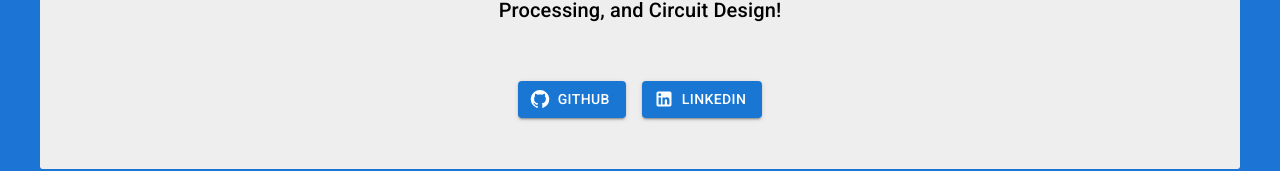
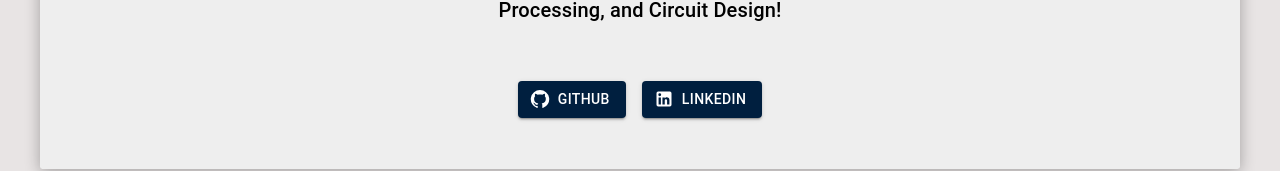
Before and after one commit to JohnMcWhirter10/personal-website, a React app: page / in a window 1280 px wide. Shown: the part 647-818 px from the top of the page. Built offline with nearby package versions, Linux system fonts and the light colour scheme.

Commit message:
Updating Color Scheme on Website

```diff
--- a/public/index.html
+++ b/public/index.html
@@ -4,8 +4,7 @@
   <meta charset="utf-8" />
   <link rel="icon" href="favicon.ico" />
   <meta name="viewport" content="width=device-width, initial-scale=1" />
-  <link href="https://fonts.googleapis.com/css2?family=Roboto:wght@400;500;700&display=swap" rel="stylesheet">
-
+  <link rel="stylesheet" href="https://fonts.googleapis.com/css2?family=Montserrat:wght@400;500;700&display=swap">
   <style>
     body {
       margin: 0;
@@ -13,8 +12,8 @@
       display: flex;
       justify-content: center;
       align-items: center;
-      background-color: #1c74d4;
-      font-family: 'Roboto', sans-serif;
+      background-color: #e8e4e4;
+      font-family: 'Montserrat', sans-serif; /* Change font-family to Montserrat */
     }
   </style>
   <title>John McWhirter</title>
--- a/src/App.tsx
+++ b/src/App.tsx
@@ -5,48 +5,35 @@ import {
   Tabs,
   createTheme,
   ThemeProvider,
+  styled,
 } from "@mui/material";
 import TabPanel from "./components/TabPanel";
 import Home from "./components/Home";
 import { containerStyle } from "./constants/constants";
 
-const theme = createTheme({
-  components: {
-    MuiTabs: {
-      styleOverrides: {
-        root: {
+const CustomTabs = styled(Tabs)({
   position: "relative",
   zIndex: 1,
-        },
-      },
-    },
-    MuiTab: {
-      styleOverrides: {
-        root: {
+});
+
+const CustomTab = styled(Tab)(({ theme }) => ({
   position: "relative",
   display: "inline-flex",
   marginLeft: 5,
-          color: "inherit",
-          textDecoration: "none",
   alignItems: "center",
-          "&::before": {
-            content: "''",
-            position: "absolute",
-            top: 0,
-            right: 0,
-            bottom: -8,
-            left: 0,
-            zIndex: -1,
-            borderBottom: "none",
   borderRadius: ".5em .5em 0 0",
-            background:
-              "#ddd linear-gradient(hsla(0,0%,100%,.6), hsla(0,0%,100%,0))",
-            transformOrigin: "bottom",
+  boxShadow: "0 2px 15px rgba(0, 0, 0, 0.1)",
+  color: theme.palette.common.white, // Text color
+  backgroundColor: "#001F3F", // Dark Navy background color
+  "&:hover": {
+    backgroundColor: "#003366", // Darker Navy background color on hover
   },
+  "&.Mui-selected": {
+    color: theme.palette.background.paper,
   },
-      },
-    },
-  },
+}));
+
+const theme = createTheme({
   breakpoints: {
     values: {
       xs: 0,
@@ -70,11 +57,11 @@ const App = () => {
 
   return (
     <ThemeProvider theme={theme}>
-      <Tabs value={selectedTab} onChange={handleTabChange}>
-        <Tab disableRipple label="Home" />
-        <Tab disableRipple label="About" />
-        <Tab disableRipple label="Portfolio" />
-      </Tabs>
+      <CustomTabs value={selectedTab} onChange={handleTabChange}>
+        <CustomTab disableRipple label="Home" />
+        <CustomTab disableRipple label="About" />
+        <CustomTab disableRipple label="Portfolio" />
+      </CustomTabs>
       <TabPanel value={selectedTab} index={0}>
         <Container fixed sx={containerStyle}>
           <Home />
--- a/src/components/Home.tsx
+++ b/src/components/Home.tsx
@@ -11,6 +11,15 @@ import {
   DialogContent,
   DialogActions,
 } from "@mui/material";
+import { styled } from "@mui/system";
+
+const CustomButton = styled(Button)(({ theme }) => ({
+  backgroundColor: "#001F3F", // Dark Navy background color
+  color: "white", // Text color
+  "&:hover": {
+    backgroundColor: "#003366", // Darker Navy background color on hover
+  },
+}));
 
 const Home: React.FC = () => {
   const [showGitHubModal, setShowGitHubModal] = useState(false);
@@ -48,7 +57,7 @@ const Home: React.FC = () => {
       </Typography>
       <div style={{ display: "flex", justifyContent: "center" }}>
         <Avatar
-          alt="Your Profile"
+          alt="Professional Headshot"
           src="https://media.licdn.com/dms/image/D5603AQGtq5f19mLTDw/profile-displayphoto-shrink_800_800/0/1684845090556?e=1718236800&v=beta&t=uu6D_kWwR_mkmZ51N0gklEvZy-3vjcbaDfdnHbGDGiA"
           sx={{ width: 300, height: 300 }}
         />
@@ -59,20 +68,20 @@ const Home: React.FC = () => {
         Design!
       </Typography>
       <div style={{ display: "flex", justifyContent: "center", gap: "1rem" }}>
-        <Button
+        <CustomButton
           variant="contained"
           startIcon={<GitHubIcon />}
           onClick={handleGitHubClick}
         >
           GitHub
-        </Button>
-        <Button
+        </CustomButton>
+        <CustomButton
           variant="contained"
           startIcon={<LinkedInIcon />}
           onClick={handleLinkedInClick}
         >
           LinkedIn
-        </Button>
+        </CustomButton>
       </div>
       <Dialog open={showGitHubModal} onClose={handleCloseGitHubModal}>
         <DialogTitle>Warning</DialogTitle>
--- a/src/constants/constants.ts
+++ b/src/constants/constants.ts
@@ -8,4 +8,5 @@ export const containerStyle = {
   width: "80vw",
   minHeight: "800px",
   minWidth: "1200px",
+  boxShadow: "0 3px 15px rgba(0,0,0,0.3)",
 };
```
Also changed, not shown: 1 other file (tests, documents, lock files or other folders). Lines whose indentation alone changed are shown as unchanged.
